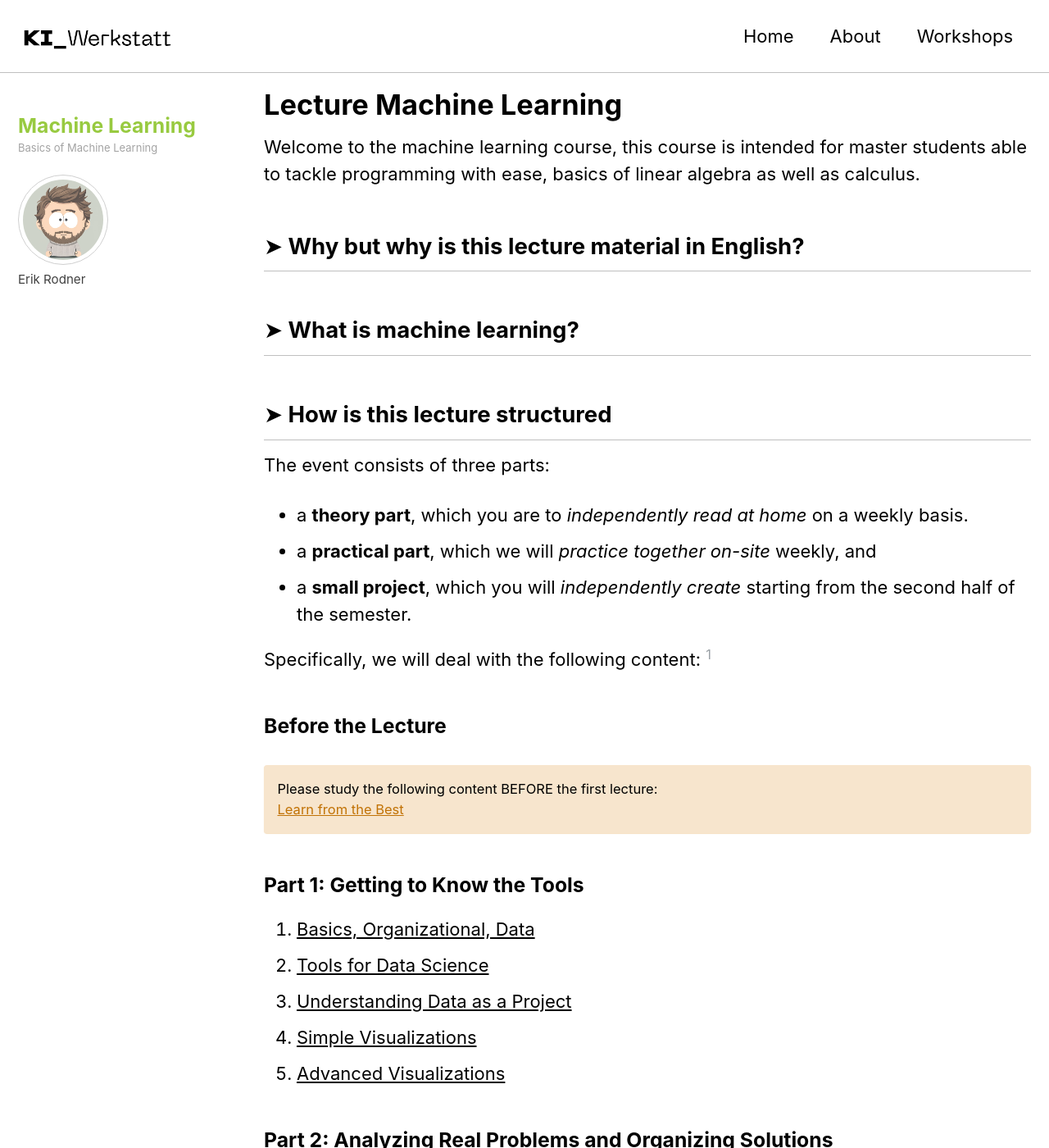
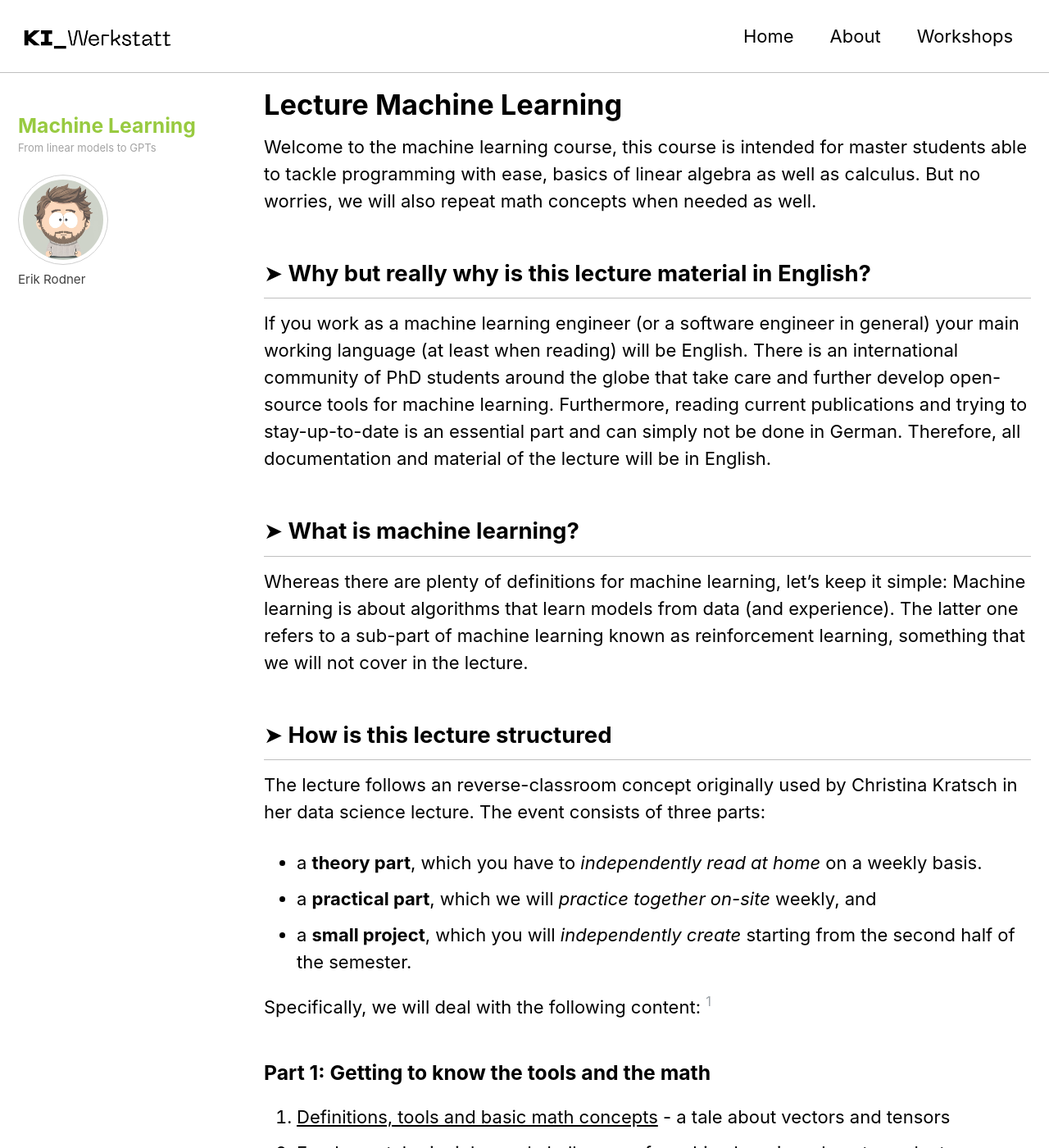
Before and after one commit to HTW-Berlin-KI-Werkstatt/ml-lecture, a Jekyll site: the page built from index.md, in a window 1280 px wide and 1400 px high. Shown: the whole window at 82% size. Built offline with Jekyll 4.4.1, drawn with Linux system fonts in a browser that asks for light colours; cached includes are drawn as plain includes; some of the changed text lies outside the part shown.

Commit message:
First lectures

```diff
--- a/index.md
+++ b/index.md
@@ -4,72 +4,67 @@ layout: single
 author_profile: true
 author: Erik Rodner
 lecture_name: "Machine Learning"
-lecture_desc: "Basics of Machine Learning"
+lecture_desc: "From linear models to GPTs"
 licence: "CC-BY"
 licence_desc: 2024 | HTW Berlin
 toc: false
 classes: wide
 ---
 
-Welcome to the machine learning course, this course is intended for master students able to tackle  programming with ease, basics of linear algebra as well as calculus.
+Welcome to the machine learning course, this course is intended for master students able to tackle  programming with ease, basics of linear algebra as well as calculus. But no worries, we will also repeat math concepts when needed as well.
 
-## ➤ Why but why is this lecture material in English?
+## ➤ Why but really why is this lecture material in English?
 
-
+If you work as a machine learning engineer (or a software engineer in general) your main working language (at least when reading) will be English. There is an international community of PhD students around the globe that take care and further develop open-source tools for machine learning. Furthermore, reading current publications and trying to stay-up-to-date is an essential part and can simply not be done in German. Therefore, all documentation and material of the lecture will be in English.
 
 ## ➤ What is machine learning?
 
+Whereas there are plenty of definitions for machine learning, let's keep it simple: Machine learning is about algorithms that learn models from data (and experience). The latter one refers to a sub-part of machine learning known as reinforcement learning, something that we will not cover in the lecture.
+
 ## ➤ How is this lecture structured
 
-The event consists of three parts:
-* a **theory part**, which you are to *independently read at home* on a weekly basis.
+The lecture follows an reverse-classroom concept originally used by Christina Kratsch in her data science lecture. The event consists of three parts:
+* a **theory part**, which you have to *independently read at home* on a weekly basis.
 * a **practical part**, which we will *practice together on-site* weekly, and
 * a **small project**, which you will *independently create* starting from the second half of the semester.
 
 Specifically, we will deal with the following content: [^1]
 
-[^1]: The lecture materials are *work in progress* and will continuously change and evolve.
+[^1]: The lecture materials are *work in progress* and will continuously change and evolve. We will likely cover only a certain part of the topics listed.
 
-### Before the Lecture
+### Part 1: Getting to know the tools and the math
 
-Please study the following content BEFORE the first lecture: <br>
-[Learn from the Best](/modules/ex-bahn-ds/bahn.md)
-{: .notice--warning}
+1. [Definitions, tools and basic math concepts](/lectures/01/01.md) - a tale about vectors and tensors
+2. [Fundamental principles and challenges of machine learning](lectures/02/02.md) - how to evaluate machine learning models without cheating
 
+### Part 2: Classical ML and building your first machine learning system
 
-### Part 1: Getting to Know the Tools
+3. Turning *stuff* into vectors
+3. Nearest neighbours and tree-based classifiers
+4. Ensembles and how to beat everything with AutoML
 
-1. [Basics, Organizational, Data](lectures/01/01.md)
-2. [Tools for Data Science](lectures/02/02.md)
-3. [Understanding Data as a Project](lectures/03/03.md)
-4. [Simple Visualizations](lectures/04/04.md)
-5. [Advanced Visualizations](lectures/05/05.md)
+### Part 3: From linear models to the first deep learning architectures
 
-### Part 2: Analyzing Real Problems and Organizing Solutions
+5. Linear models and loss functions
+6. Classical neural networks and back-propagation
+7. Convolutional neural networks for computer vision and the foundation model principle
 
-6. [Data Engineering for Structured Data (Databases, Clustering, DimRed)](lectures/06/06.md)
-7. [Data Engineering for Unstructured Data (NoSQL) and Images](lectures/07/07.md)
-8. [Statistical Inference and Forecasting](lectures/08/08.md)
-9. [ChatGPT and Vector Databases](lectures/09/09.md)
+### Part 4: Large language models - everything is a token
 
-### Part 3: Responsibly Managing the Impact of Solutions
+8. Word embeddings and transformer layers
+9. Large-language models
 
-10. [Data Science in the Company](lectures/10/10.md)
-11. Data Engineering for Text, Web, Social (LLMs, Vector-DB)
-12. Data Science in the Company
-13. Digital Sustainability
-14. Presenting Data Appealingly
+### Part 6: Trends and applications
+
+10. On the edge of research: Multimodal vision models, In-context learning, etc.
+
 
 ## ➤ What Will You Learn in This Lecture?
 
-**1. ...**
-
-**2. ...**
-
-**3. ...**
-
-## ✘ ...
-
+1. You will **understand the basic concepts** of machine learning.
+2. You will be able to **select appropiate ML models** for a certain application.
+3. You will have the skills to **implement machine learning pipelines** for basic problems.
+4. You will be able to **evaluate these pipelines** and **improve them further**.
 
 ## ★ How Will Participation Be Evaluated?
 
```
Also changed, not shown: lectures/01/01.md (added, +35 -0 lines), lectures/02/02.md (added, +53 -0 lines).
